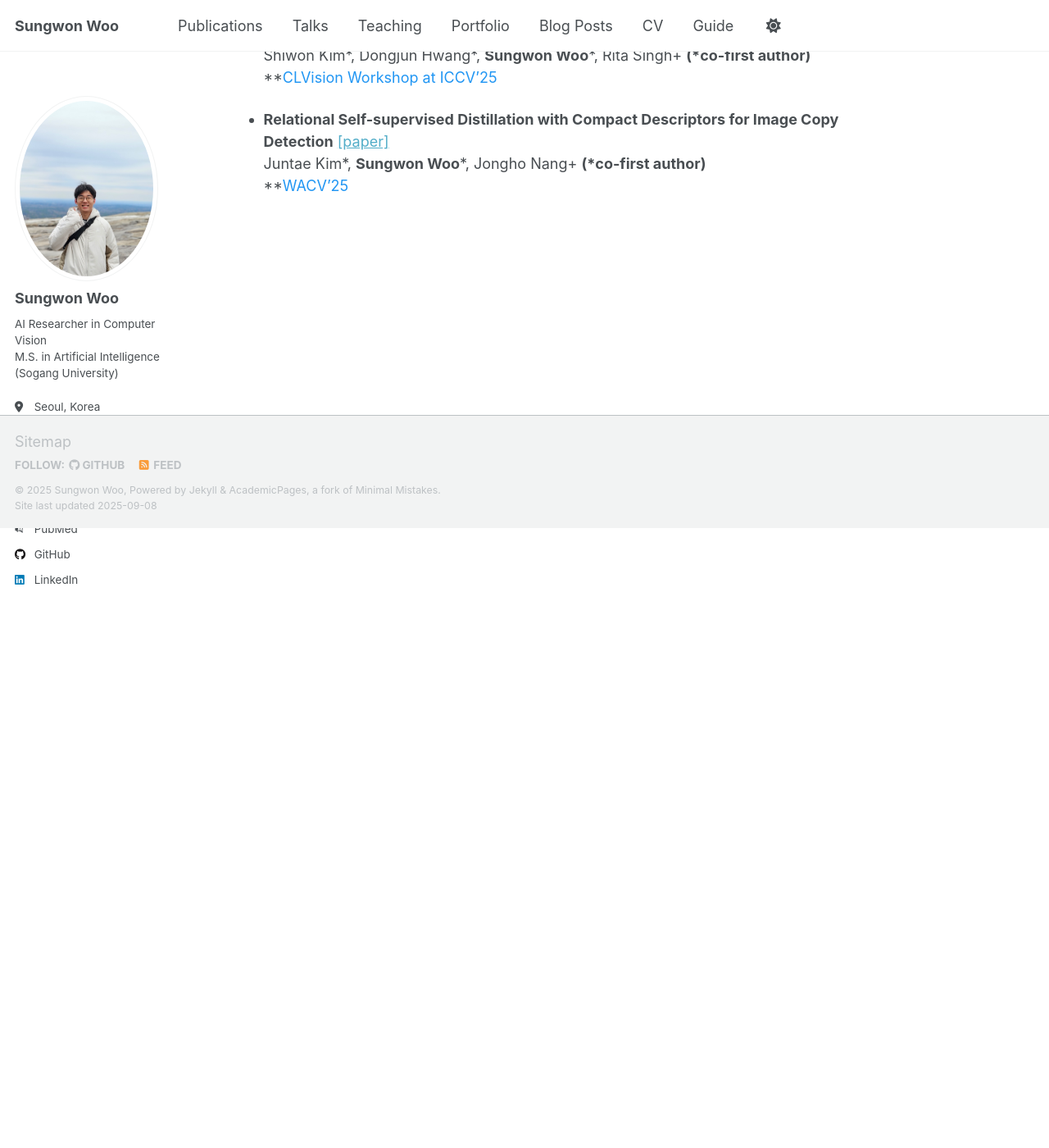
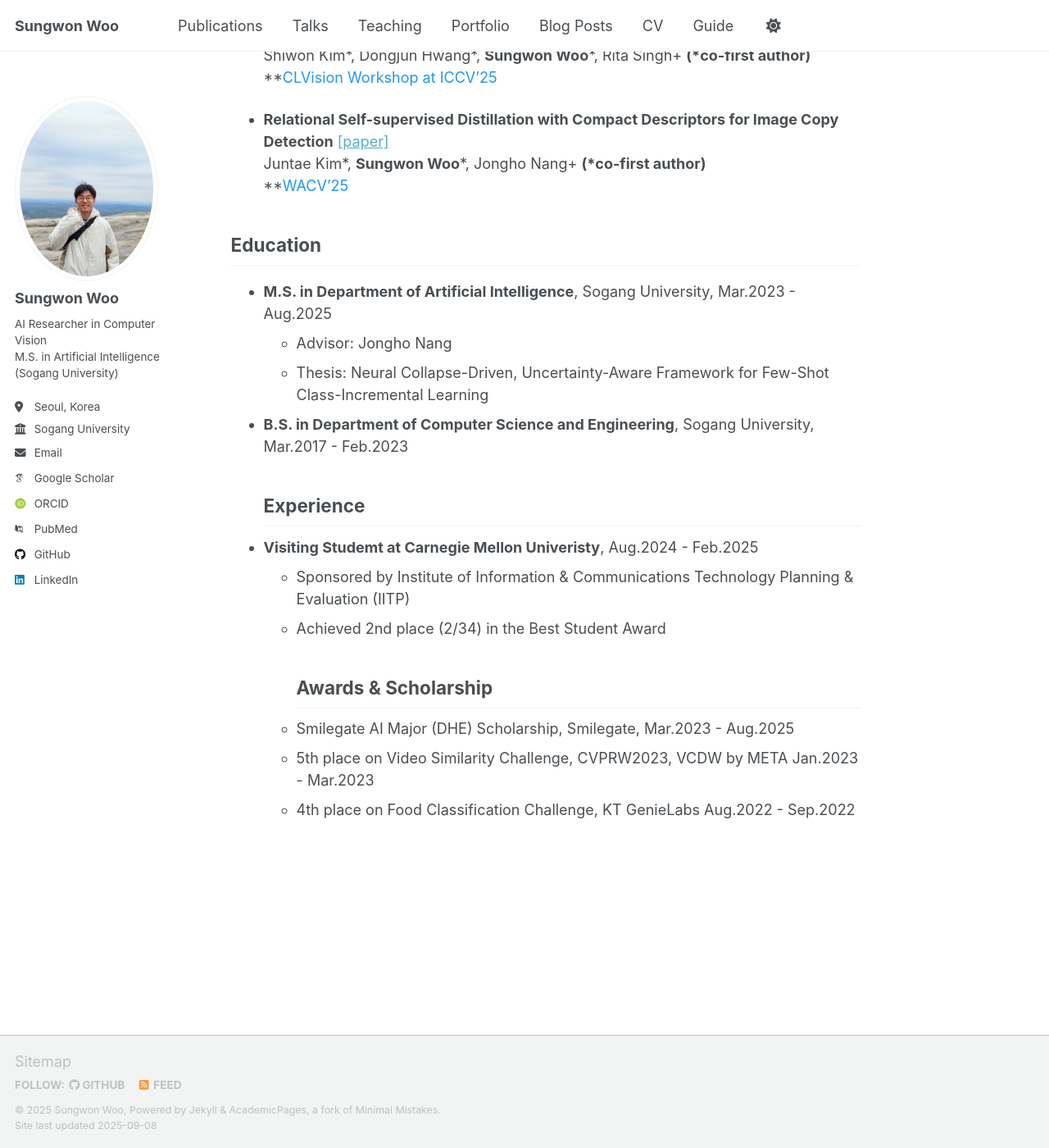
Before and after one commit to sungwon-woo/sungwon-woo.github.io, a Jekyll site: the page built from _pages/about.md, in a window 1280 px wide and 1400 px high, scrolled down 814 px. Shown: the whole window at 82% size. Built offline with Jekyll 4.4.1, drawn with Linux system fonts in a browser that asks for light colours; some web fonts are replaced; a script that is not in the unit is left out; before the commit the page ends 1458 px from its top, so only the background shows below that.

```diff
--- a/_pages/about.md
+++ b/_pages/about.md
@@ -31,3 +31,19 @@ Shiwon Kim\*, Dongjun Hwang\*, **Sungwon Woo***, Rita Singh+ **(*co-first author
 - **Relational Self-supervised Distillation with Compact Descriptors for Image Copy Detection** [[paper]](https://openaccess.thecvf.com/content/WACV2025/papers/Kim_Relational_Self-Supervised_Distillation_with_Compact_Descriptors_for_Image_Copy_Detection_WACV_2025_paper.pdf)
 Juntae Kim\*, **Sungwon Woo***, Jongho Nang+ **(*co-first author)**
 **<span style="color: #2196F3;">WACV'25</span>
+
+## Education
+
+- **M.S. in Department of Artificial Intelligence**, Sogang University, Mar.2023 - Aug.2025
+  - Advisor: Jongho Nang
+  - Thesis: Neural Collapse-Driven, Uncertainty-Aware Framework for Few-Shot Class-Incremental Learning
+- **B.S. in Department of Computer Science and Engineering**, Sogang University, Mar.2017 - Feb.2023
+## Experience
+
+- **Visiting Studemt at Carnegie Mellon Univeristy**, Aug.2024 - Feb.2025
+  - Sponsored by Institute of Information & Communications Technology Planning & Evaluation (IITP)
+  - Achieved 2nd place (2/34) in the Best Student Award
+## Awards & Scholarship
+  - Smilegate AI Major (DHE) Scholarship, Smilegate, Mar.2023 - Aug.2025
+  - 5th place on Video Similarity Challenge, CVPRW2023, VCDW by META Jan.2023 - Mar.2023
+  - 4th place on Food Classification Challenge, KT GenieLabs Aug.2022 - Sep.2022
```
